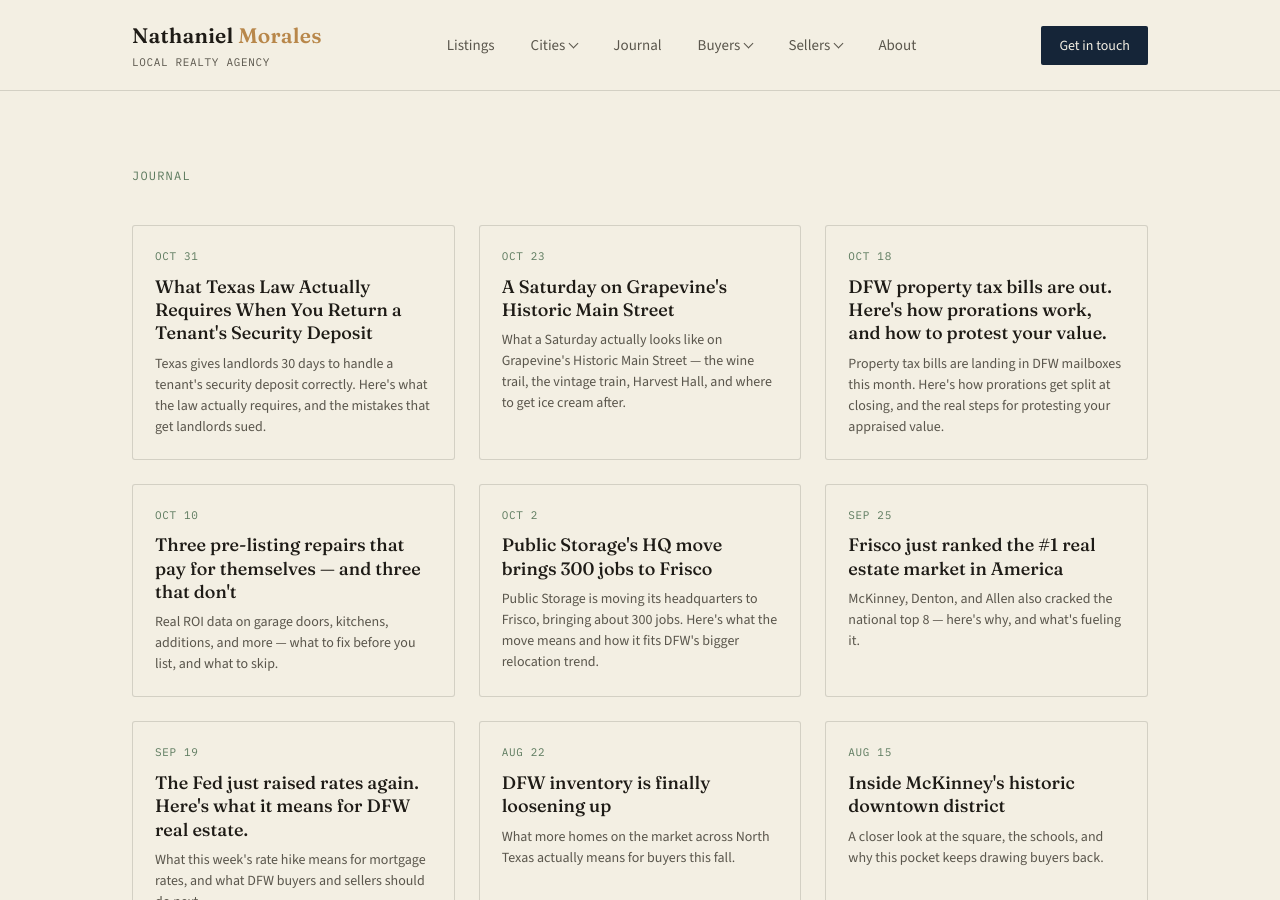
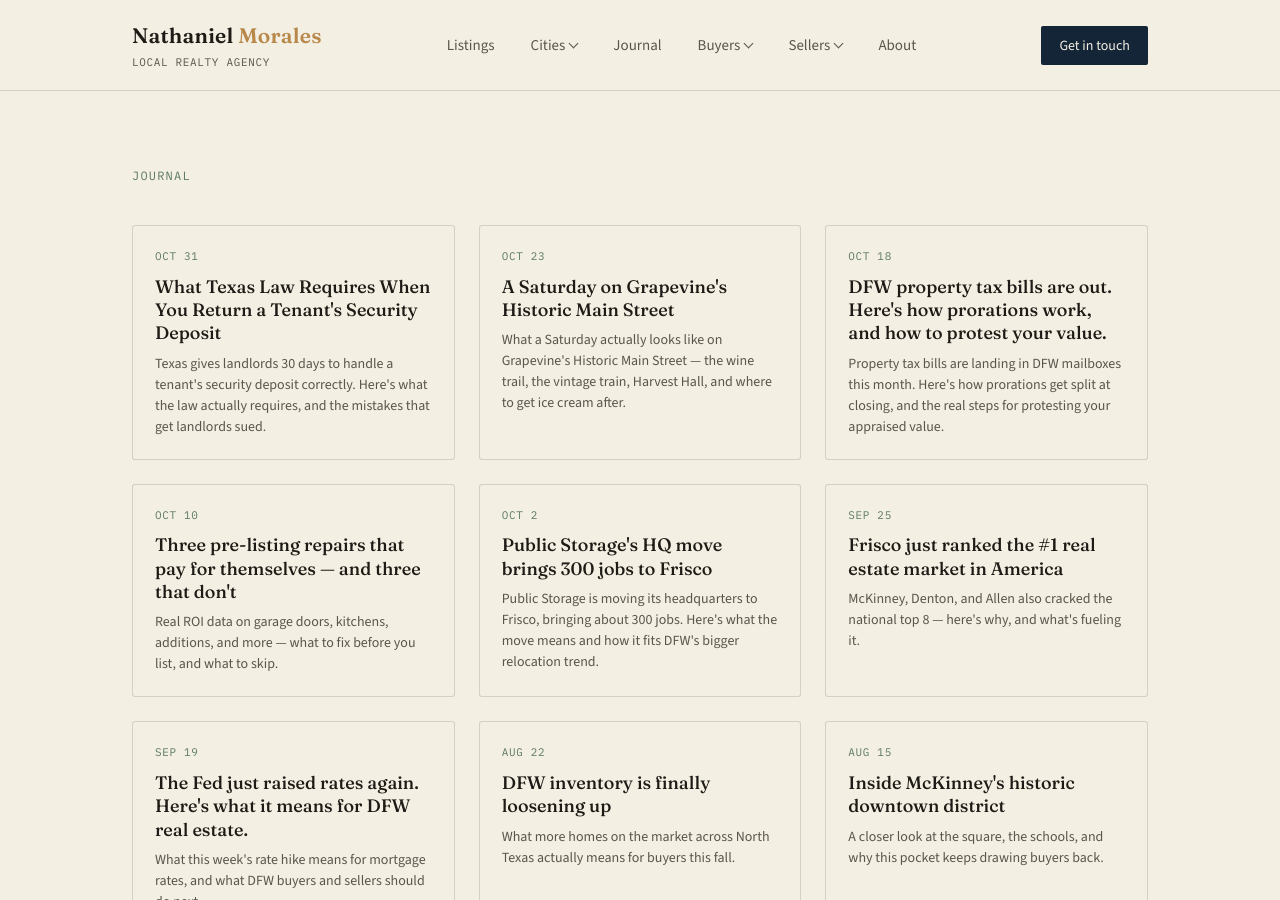
Before and after one commit to nathanielmorales7/deedanddoor, a Jekyll site: the page journal.html, which Jekyll copies as it is, in a window 1280 px wide and 900 px high. Built offline with Jekyll 4.4.1, drawn with Linux system fonts in a browser that asks for light colours.

Commit message:
Update blog title for security deposit article

```diff
--- a/journal.html
+++ b/journal.html
@@ -131,7 +131,7 @@
       <div class="blog-grid">
         <a class="blog-card" href="journal-security-deposit-law.html">
           <div class="blog-date">Oct 31</div>
-          <h3>What Texas Law Actually Requires When You Return a Tenant's Security Deposit</h3>
+          <h3>What Texas Law Requires When You Return a Tenant's Security Deposit</h3>
           <p>Texas gives landlords 30 days to handle a tenant's security deposit correctly. Here's what the law actually requires, and the mistakes that get landlords sued.</p>
         </a>
         <a class="blog-card" href="journal-grapevine-main-street.html">
```
